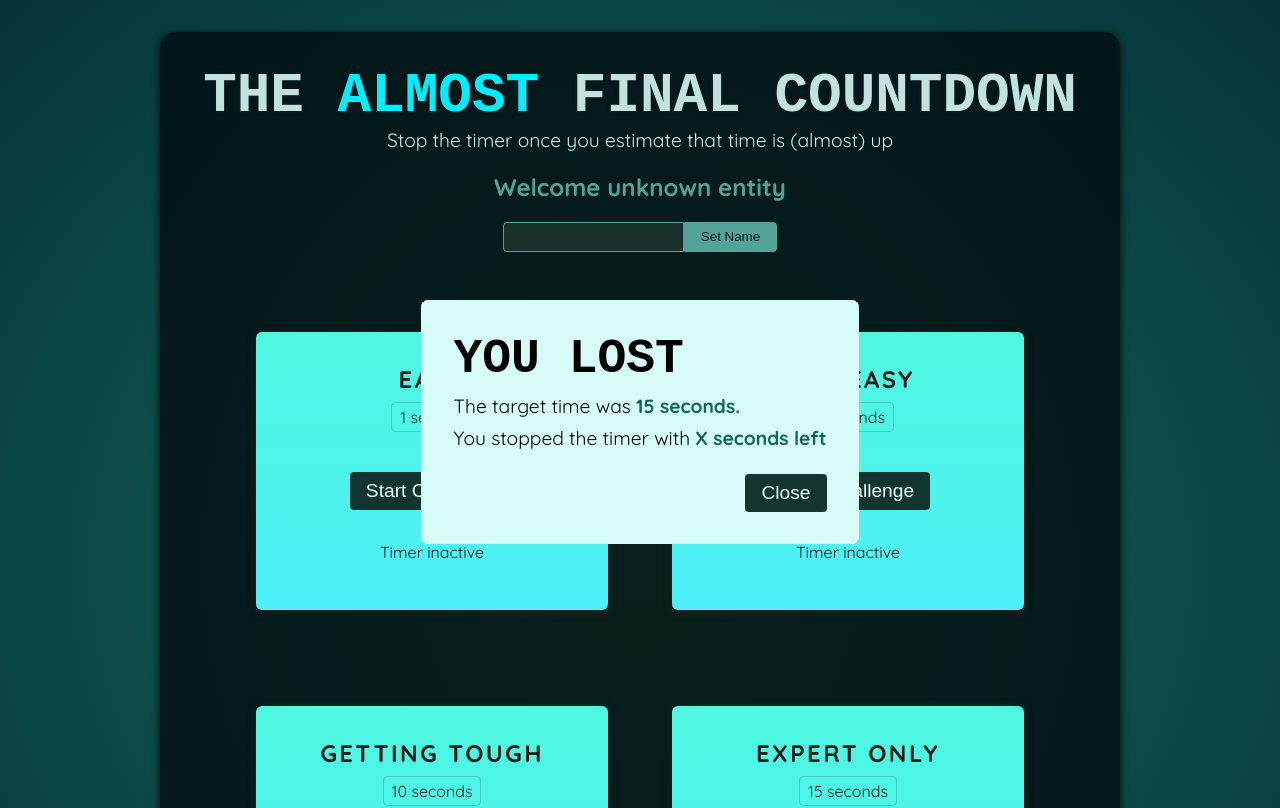
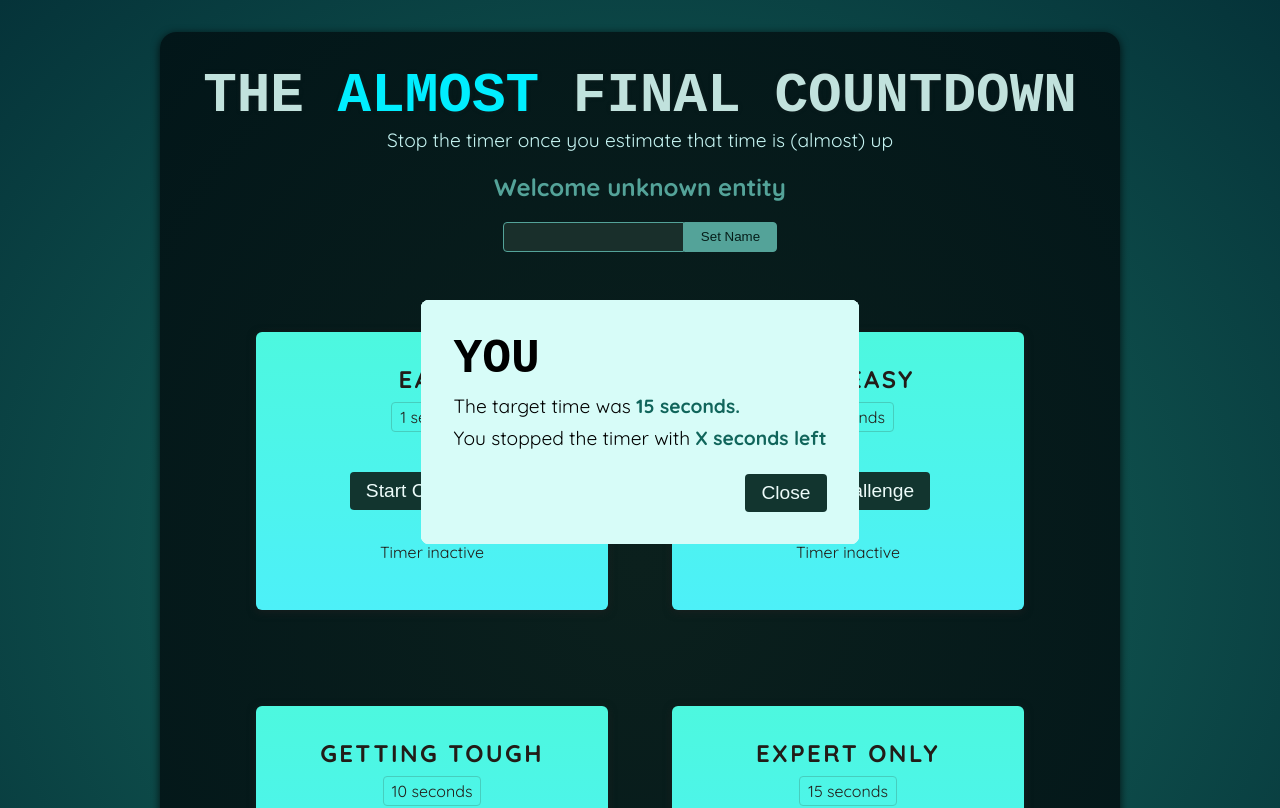
Before and after one commit to Talha-Rasool/React-Ref-Portals, a React (Vite) app: page / in a window 1280 px wide. Shown: the top 808 px of the page. Built offline with nearby package versions, Linux system fonts and the light colour scheme; a web font is replaced by a local one.

Commit message:
`refactor`:Use Single state. -Use single State instead of multiple State.

```diff
--- a/src/components/TimerChallenge.jsx
+++ b/src/components/TimerChallenge.jsx
@@ -18,8 +18,14 @@ export default function TimerChallenge({ title, targetTime }) {
 
   if (timeRemaining <= 0) {
     clearInterval(timer.current);
+    //setTimeRemaining(targetTime * 1000); //Not Ideal to reset state. But due to If statement Its possible
+    dialog.current.open();
+
+
+  }
+
+  function resetTime(){
     setTimeRemaining(targetTime * 1000); //Not Ideal to reset state. But due to If statement Its possible
-    dialog.current.open();
 
 
   }
@@ -37,7 +43,7 @@ export default function TimerChallenge({ title, targetTime }) {
   }
   return (
     <>
-       <ResultModal ref={dialog} targetTime={targetTime} result="lost" />
+       <ResultModal ref={dialog} targetTime={targetTime}  reaminigTime={timeRemaining} onReset={resetTime}/>
 
       <section className="challenge">
         <h2>{title}</h2>
```
